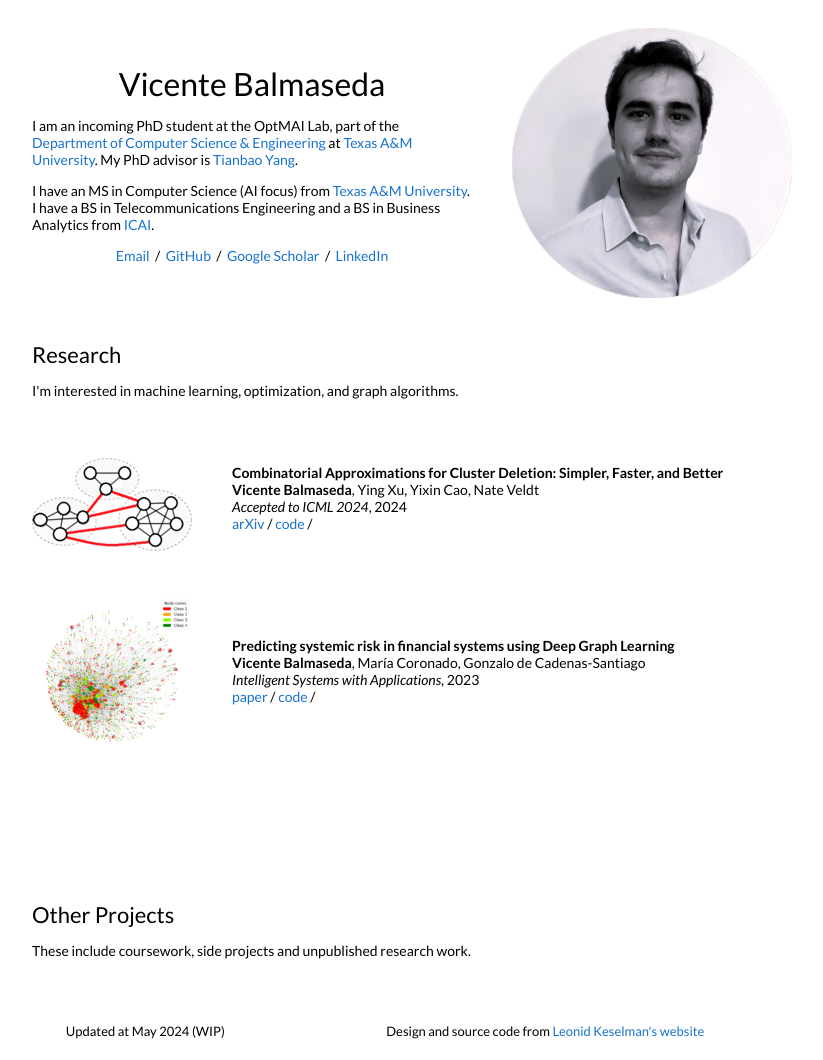
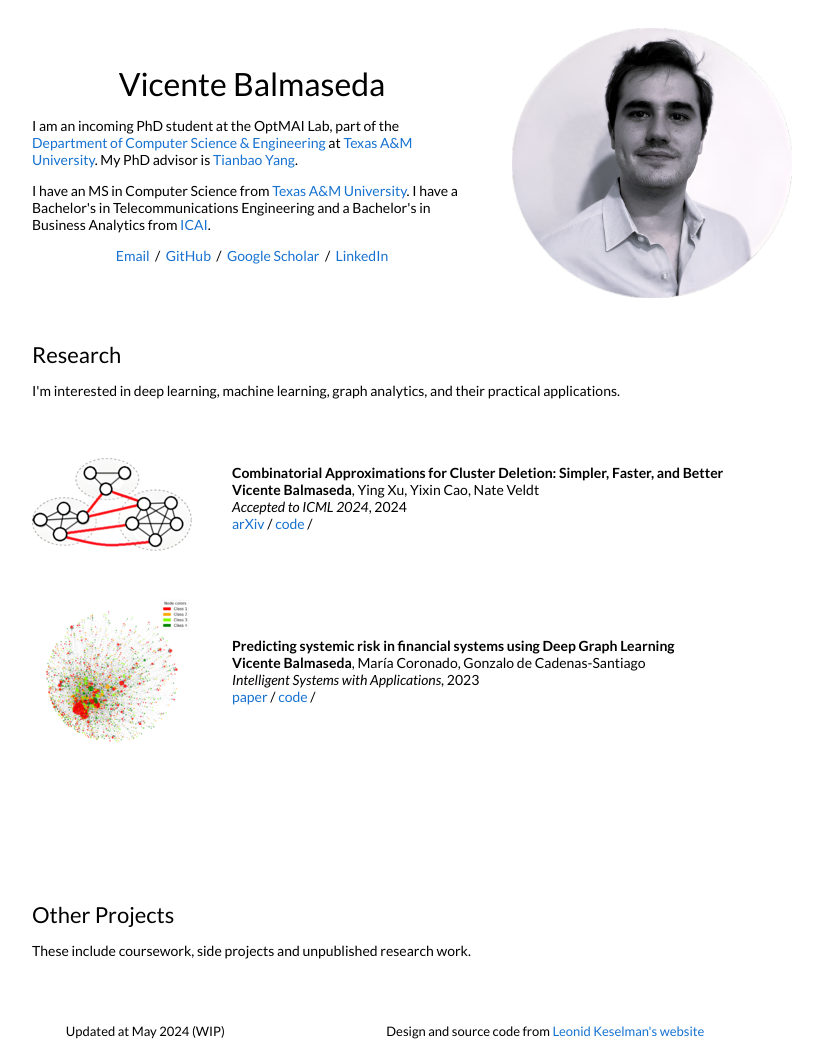
Before and after one commit to vibalcam/vibalcam.github.io, a Jekyll site: the page built from _posts/2024-07-21-faster_cd_graphs.md, in a window 1280 px wide. Shown: the whole page, without its empty margins (228-1051 px from the left). Built offline with Jekyll 4.4.1, drawn with Linux system fonts in a browser that asks for light colours.

Commit message:
minor updates description

```diff
--- a/_layouts/default.html
+++ b/_layouts/default.html
@@ -42,7 +42,7 @@
               <p>I am an incoming PhD student at the OptMAI Lab, part of the <a href="https://engineering.tamu.edu/cse/">Department of Computer Science & Engineering</a> at <a href="https://www.tamu.edu/">Texas A&M University</a>. My PhD advisor is <a href="https://engineering.tamu.edu/cse/profiles/yang-tianbao.html">Tianbao Yang</a>.
               </p>
               <p>
-                I have an MS in Computer Science (AI focus) from <a href="https://www.tamu.edu/">Texas A&M University</a>. I have a BS in Telecommunications Engineering and a BS in Business Analytics from <a href="https://www.comillas.edu/en/icai/">ICAI</a>.
+                I have an MS in Computer Science from <a href="https://www.tamu.edu/">Texas A&M University</a>. I have a Bachelor's in Telecommunications Engineering and a Bachelor's in Business Analytics from <a href="https://www.comillas.edu/en/icai/">ICAI</a>.
               </p>
               <p style="text-align:center">
                 <a target="_blank" href="https://mailhide.io/e/tjfh8IcQ"> Email</a> &nbsp;/&nbsp;
@@ -62,7 +62,7 @@
             <td style="padding:2.5%;width:100%;vertical-align:middle">
               <h2>Research</h2>
               <p>
-                I'm interested in machine learning, optimization, and graph algorithms.
+                I'm interested in deep learning, machine learning, graph analytics, and their practical applications.
               </p>
             </td>
           </tr>
```
